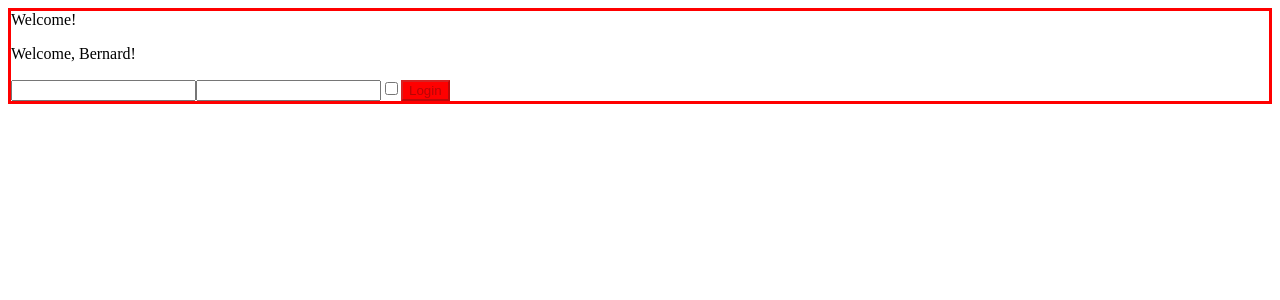
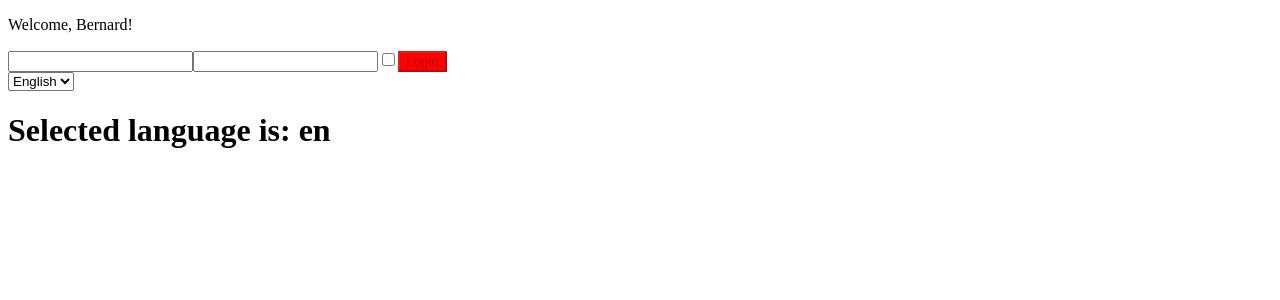
Before and after one commit to hawkydawky/react-exercises, a React (Create React App) app: page / in a window 1280 px wide. Shown: the top 300 px of the page. Built offline with nearby package versions, Linux system fonts and the light colour scheme.

Commit message:
context-01

```diff
--- a/src/App.js
+++ b/src/App.js
@@ -1,15 +1,29 @@
 import React from "react";
 import { Welcome } from "./Welcome";
 import { Login } from "./Login";
-import { Container } from "./Container";
+import { LanguageContext } from "./LanguageContext";
+import { DisplayLanguage } from "./DisplayLanguage";
 
 export class App extends React.Component {
-    render() {
-        return (
-            <Container title="Welcome!">
-                <Welcome name="Bernard"/>
-                <Login />
-            </Container>
-        )
-    }
+  state = {
+    language: 'en',
+  };
+
+  handleLanguageChange = (event) => {
+    this.setState({
+      language: event.target.value,
+    });
+  };
+
+  render() {
+    return (
+      <div>
+        <Welcome name="Bernard" />
+        <Login />
+        <LanguageContext.Provider value={this.state.language}>
+          <DisplayLanguage handleLanguageChange={this.handleLanguageChange} />
+        </LanguageContext.Provider>
+      </div>
+    );
+  }
 }
--- /dev/null
+++ b/src/DisplayLanguage.js
@@ -0,0 +1,20 @@
+import React from "react";
+import { LanguageContext } from "./LanguageContext";
+
+export class DisplayLanguage extends React.Component {
+  render() {
+    return (
+      <LanguageContext.Consumer>
+        {language => (<div>
+          <select value={language} onChange={this.props.handleLanguageChange}>
+            <option value="en">English</option>
+            <option value="fr">French</option>
+            <option value="it">Italian</option>
+          </select>
+          <h1>Selected language is: {language}</h1>
+          </div>
+        )}
+      </LanguageContext.Consumer>
+    );
+  }
+}
--- /dev/null
+++ b/src/LanguageContext.js
@@ -0,0 +1,3 @@
+import { createContext } from "react";
+
+export const LanguageContext = createContext("en");
```
